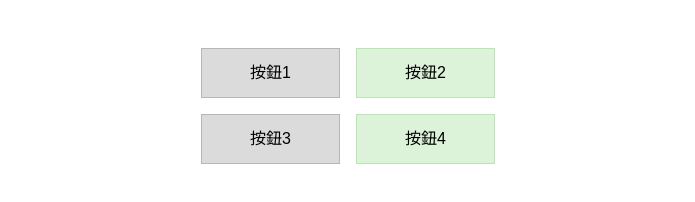
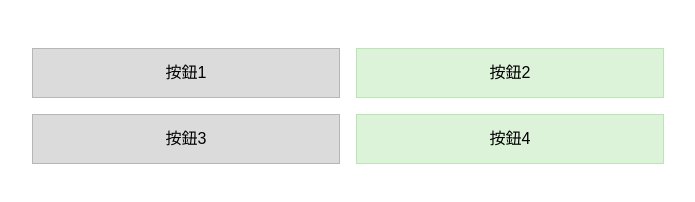
Before and after one commit to Niomoo/basic_website_practice, a plain HTML site: page HW2/HW2.html in a window 1280 px wide. Shown: the whole page, without its empty margins (292-987 px from the left). Drawn offline with Linux system fonts and the light colour scheme.

Commit message:
[CSS]Modify button display to flexbox

```diff
--- a/HW2/HW2.css
+++ b/HW2/HW2.css
@@ -1,39 +1,41 @@
 .container {
+    margin: 0 auto;
+    margin-top: 3em;
     width: 50%;
-    max-width: 28em;
     min-width: 25em;
-    text-align: center;
-    margin: 2.5em auto;
+    display: flex;
+    flex-direction: row;
+    flex-wrap: wrap;
+    justify-content: center;
+    gap: 1em 1em;
 }
-button {
-    margin: 0.5em 0.5em;
+.container > button {
     border: 1px solid;
     padding: 0 3em;
     font-size: 1em;
     line-height: 3em;
+    flex: 1;
+    width: 33.3%;
+    min-width: 33.3%;
+    max-width: 50%;
     background-color: rgb(219,219,219);
-    border-color: rgb(182,182,182)
+    border-color: rgb(182,182,182);
+    transition: 0.3s;
 }
 button:hover {
-    transition: 0.3s;
     box-shadow: 0.4em 0.4em 0.8em rgba(0, 0, 0, 0.2);
 }
-.btnGray {
-    background-color: rgb(219,219,219);
-    border-color: rgb(182,182,182)
-}
-.btnGray:active {
-    transition: 0.3s;
+button:active {
     background-color: grey;
     border-color: grey;
     color: white;
 }
-.btnGreen {
+.container > .item:nth-child(2), .container > .item:nth-child(4) {
     background-color:  rgb(220,242,217);
     border-color: rgb(186,230,179);
+    color: black;
 }
-.btnGreen:active {
-    transition: 0.3s;
+.container > .item:nth-child(2):active,.container > .item:nth-child(4):active{
     background-color: green;
     border-color: green;
     color: white;
--- a/HW2/HW2.html
+++ b/HW2/HW2.html
@@ -10,11 +10,17 @@
 <body>
     <script src="HW2.js" type="text/javascript"></script>
     <div id="block" class="container">
-        <button id="btn1" class="btnGray" onclick="computing()">按鈕1
-        </button><button id="btn2" class="btnGreen" onclick="changeClass()">按鈕2
+        <button id="btn1" class="item" onclick="computing()">
+            按鈕1
         </button>
-        <button id="btn3" class="btnGray" onclick="duplicateButton(this)">按鈕3
-        </button><button id="btn4" class="btnGreen" onclick="getCoordination()">按鈕4
+        <button id="btn2" class="item" onclick="changeClass()">
+            按鈕2
+        </button>
+        <button id="btn3" class="item" onclick="duplicateButton(this)">
+            按鈕3
+        </button>
+        <button id="btn4" class="item" onclick="getCoordination()">
+            按鈕4
         </button>
     </div>
 </body>
--- a/HW2/HW2.js
+++ b/HW2/HW2.js
@@ -26,7 +26,7 @@ function computing() {
 }
 
 function changeClass() {
-    document.getElementById("btn2").classList.toggle("btnGreen");
+    document.getElementById("btn2").classList.toggle("item");
 }
 
 var n = 5
@@ -38,7 +38,7 @@ function duplicateButton(obj) {
     var newBtn = document.createElement("button");
     newBtn.id = "btn" + n;
     newBtn.innerHTML = "按鈕" + n;
-    newBtn.className = "btnGray";
+    newBtn.className = "item";
     newBtn.addEventListener("click", function() {
         duplicateButton(newBtn);
     })
@@ -52,7 +52,7 @@ function getCoordination() {
     console.log(item);
 
     const rect = item.getBoundingClientRect();
-    const x = window.pageXOffset + rect.left;
-    const y = window.pageYOffset + rect.top;
+    const x = Math.round(window.pageXOffset + rect.left);
+    const y = Math.round(window.pageYOffset + rect.top);
     document.getElementById("btn4").innerHTML = `(${x}, ${y})`;
 }
```
